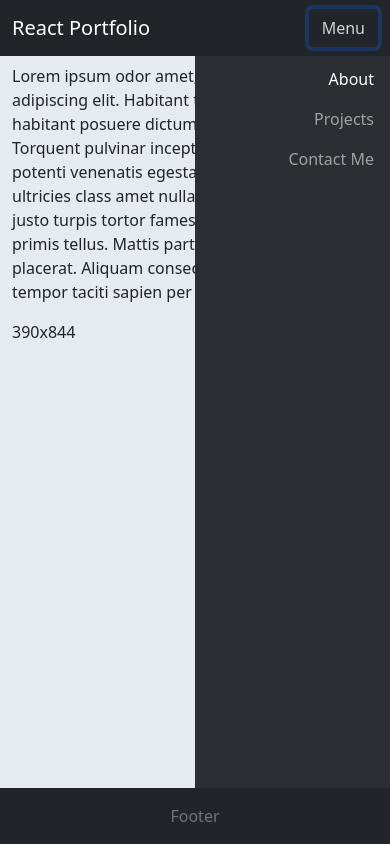
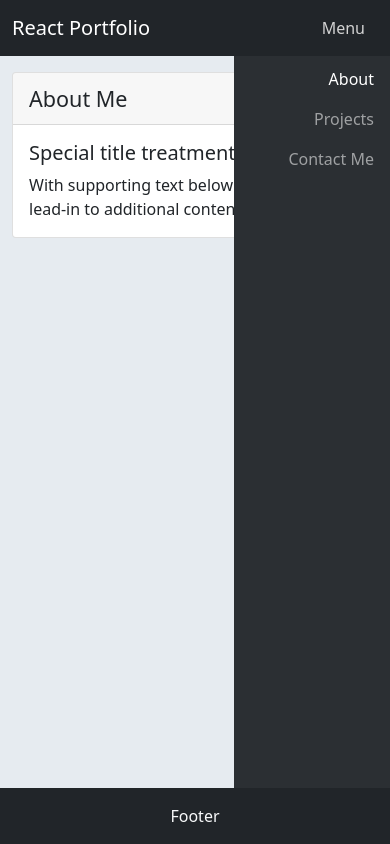
Before and after one commit to sinsinkun/React-Portfolio, a React (Create React App) app: page / in a window 390 px wide. Both pictures are taken after a click on the button "Menu". Built offline with nearby package versions, Linux system fonts and the light colour scheme.

Commit message:
Split pages into folders

```diff
--- a/src/App.js
+++ b/src/App.js
@@ -1,10 +1,13 @@
 import React, { useState, useEffect } from 'react';
 import { BrowserRouter as Router, Switch, Route } from 'react-router-dom';
+import Page404 from './components/Page404';
 import Navbar from './components/Navbar';
-import Homepage from './components/Homepage';
-import Page404 from './components/Page404';
 import SideNav from './components/Sidenav';
 import Footer from './components/Footer';
+import Homepage from './components/About';
+import Projects from './components/Projects';
+import ContactMe from './components/ContactMe';
+import './components/style.css';
 
 const winDimContext = React.createContext();
 
@@ -22,7 +25,7 @@ function App() {
   })
 
   return (
-    <div className="App d-flex flex-column" style={{minHeight:"100vh", backgroundColor:"rgb(230,235,240)"}}>
+    <div className="App d-flex flex-column">
       <winDimContext.Provider value={winDim}>
         <Router basename={process.env.PUBLIC_URL}>
           {/* Navbar */}
@@ -32,9 +35,12 @@ function App() {
           <div className="container-md">
             <Switch>
               <Route exact path="/"><Homepage /></Route>
+              <Route path="/projects"><Projects /></Route>
+              <Route path="/contact"><ContactMe /></Route>
               <Route><Page404 /></Route>
             </Switch>
           </div>
+          {/* Footer */}
           <Footer />
         </Router>
       </winDimContext.Provider>
--- /dev/null
+++ b/src/components/About/index.js
@@ -0,0 +1,18 @@
+function Homepage() {
+
+  return(
+    <div className="my-3">
+      <div className="card card-md mx-auto">
+        <div className="card-header">
+          <h4 className="card-title">About Me</h4>
+        </div>
+        <div className="card-body">
+          <h5 className="card-title">Special title treatment</h5>
+          <p className="card-text">With supporting text below as a natural lead-in to additional content.</p>
+        </div>
+      </div>
+    </div>
+  )
+}
+
+export default Homepage;
--- /dev/null
+++ b/src/components/ContactMe/index.js
@@ -0,0 +1,17 @@
+function ContactMe() {
+  return(
+    <div className="my-3">
+      <div className="card card-md mx-auto">
+        <div className="card-header">
+          <h4 className="card-title">Contact Me</h4>
+        </div>
+        <div className="card-body">
+          <h5 className="card-title">Special title treatment</h5>
+          <p className="card-text">With supporting text below as a natural lead-in to additional content.</p>
+        </div>
+      </div>
+    </div>
+  )
+}
+
+export default ContactMe;
--- a/src/components/Footer.js
+++ b/src/components/Footer.js
@@ -2,7 +2,7 @@ function Footer() {
   return(
     <footer className="footer mt-auto py-3 bg-dark">
       <div className="container-fluid text-center">
-        <span className="text-muted">Footer</span>
+        <span className="text-light">Footer</span>
       </div>
     </footer>
   )
--- a/src/components/Homepage.js
+++ /dev/null
@@ -1,23 +0,0 @@
-import { useContext } from 'react';
-import { winDimContext } from '../App';
-
-function Homepage() {
-
-  const winSize = useContext(winDimContext);
-
-  return(
-    <div className="my-2 mx-auto">
-      <p>Lorem ipsum odor amet, consectetuer adipiscing elit.
-        Habitant tortor molestie ridiculus habitant posuere dictum;
-        dignissim euismod. Torquent pulvinar inceptos turpis nulla;
-        tortor potenti venenatis egestas feugiat. Purus augue ultricies
-        class amet nulla primis mus nisl. Mattis justo turpis tortor
-        fames ullamcorper primis primis tellus. Mattis parturient mattis
-        sem erat placerat. Aliquam consectetur montes ad nibh tempor
-        taciti sapien per accumsan.</p>
-      <p>{winSize.x}x{winSize.y}</p>
-    </div>
-  )
-}
-
-export default Homepage;
--- a/src/components/Navbar.js
+++ b/src/components/Navbar.js
@@ -1,6 +1,7 @@
 import { NavLink } from 'react-router-dom';
 import { useEffect, useContext } from 'react';
 import { winDimContext } from '../App';
+import './style.css';
 
 function Navbar(props) {
 
--- a/src/components/Page404.js
+++ b/src/components/Page404.js
@@ -1,7 +1,7 @@
 function Page404() {
   return(
     <div className="text-center" style={{marginTop:"8rem"}}>
-      <h2>404 ERROR</h2>
+      <h2>PAGE NOT FOUND</h2>
       <br/>
       <p>The page you are looking for could not be found...</p>
     </div>
--- /dev/null
+++ b/src/components/Projects/index.js
@@ -0,0 +1,17 @@
+function Projects() {
+  return (
+    <div className="my-3">
+      <div className="card card-md mx-auto">
+        <div className="card-header">
+          <h4 className="card-title">Projects</h4>
+        </div>
+        <div className="card-body">
+          <h5 className="card-title">Special title treatment</h5>
+          <p className="card-text">With supporting text below as a natural lead-in to additional content.</p>
+        </div>
+      </div>
+    </div>
+  )
+}
+
+export default Projects;
--- a/src/components/Sidenav.js
+++ b/src/components/Sidenav.js
@@ -1,20 +1,9 @@
 import { NavLink } from 'react-router-dom';
-
-const sideNavCSS = {
-  position: "fixed",
-  backgroundColor: "rgb(43,47,51)",
-  height: "calc(100vh - 7rem)",
-  top:"3.5rem",
-  right:"0",
-  width:"50vw",
-  zIndex:"10",
-  textAlign:"right",
-  padding:"0.2rem 1rem"
-}
+import './style.css';
 
 function SideNav() {
   return(
-    <div style={sideNavCSS}>
+    <div className="side-nav">
       <div className="navbar-collapse navbar-dark">
         <ul className="navbar-nav">
           <li className="nav-item">
--- a/src/components/style.css
+++ b/src/components/style.css
@@ -1,9 +1,42 @@
-.search-form {
-  margin: 0 10rem
+.App {
+  min-height: 100vh;
+  background-color: rgb(230,235,240);
 }
 
-@media (max-width:992px) {
-  .search-form {
-    margin: 0 2rem
+.card-md {
+  max-width: 50vw;
+}
+
+.card-header > .card-title {
+  margin: 0.3rem 0;
+}
+
+@media (max-width:780px) {
+  .card-md {
+    max-width: 100vw;
   }
 }
+
+.btn:focus {
+  outline: none;
+  box-shadow: none;
+}
+
+.side-nav {
+  position: fixed;
+  background-color: rgb(43,47,51);
+  height: calc(100vh - 7rem);
+  top: 3.5rem;
+  right: 0;
+  width: 40vw;
+  z-index: 30;
+  text-align: right;
+  white-space: nowrap;
+  padding: 0.2rem 1rem;
+  animation: sideNavSlide 0.5s;
+}
+
+@keyframes sideNavSlide {
+  0% {width: 0}
+  100% {width: 40vw}
+}
```
